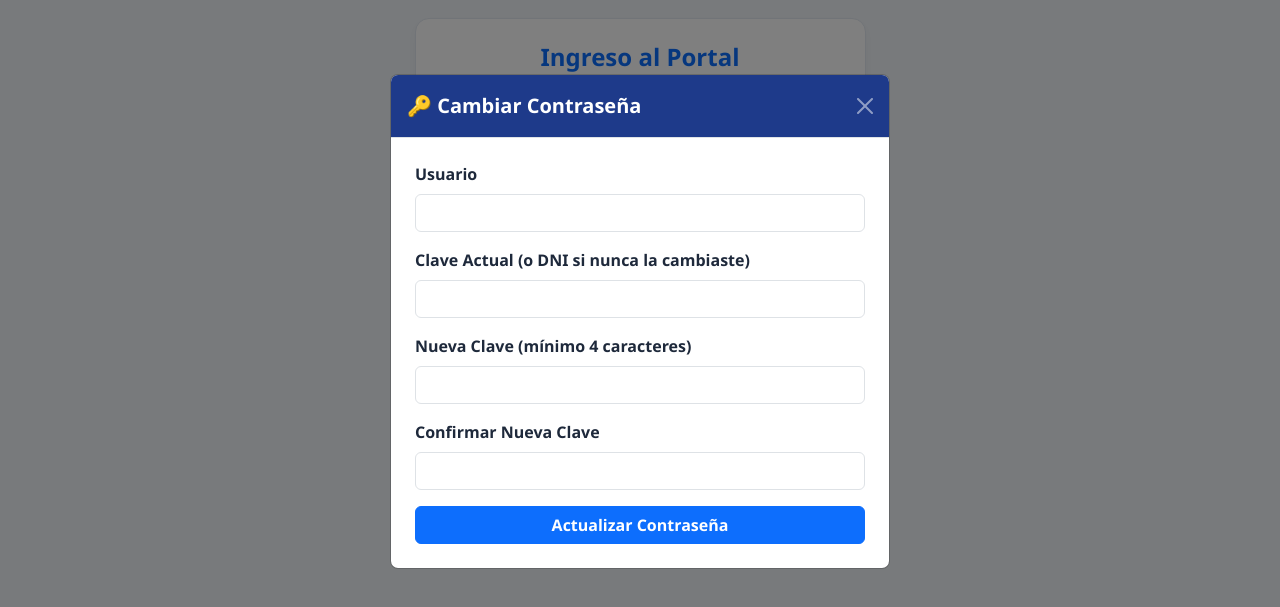
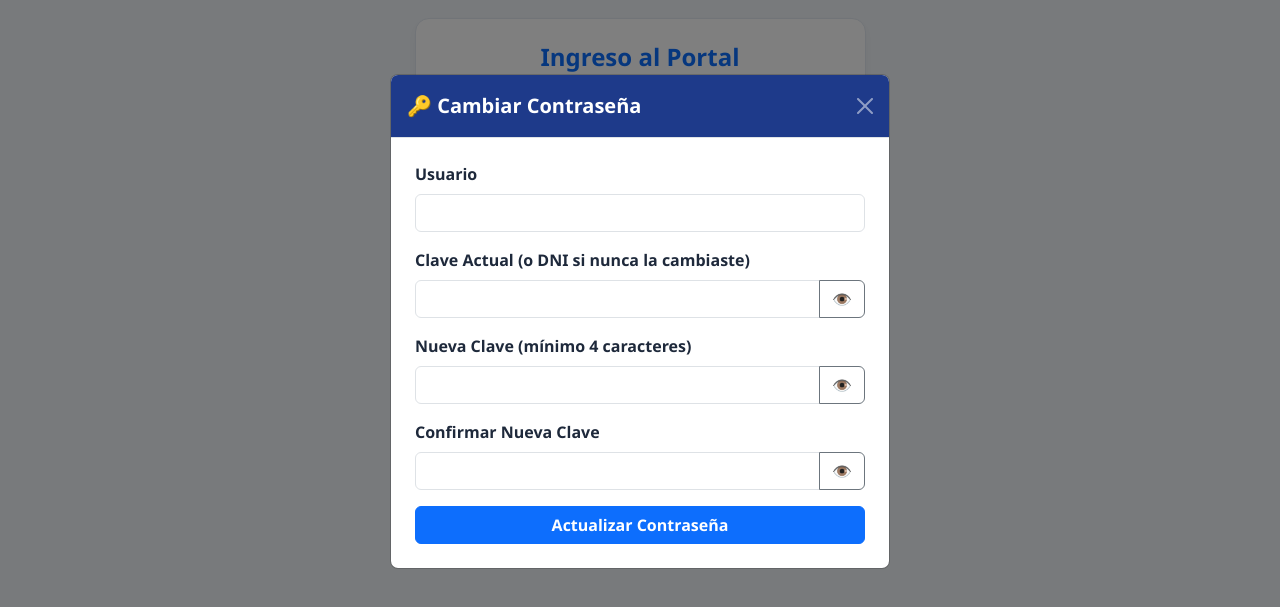
Before and after one commit to gnc-a11y/capacitaciones, a plain HTML site: page index.html in a window 1280 px wide. Both pictures are taken after a click on the link "¿Querés cambiar tu contraseña?". Shown: the part 79-686 px from the top of the page. Drawn offline with nearby package versions, Linux system fonts and the light colour scheme.

Commit message:
Update index.html

```diff
--- a/index.html
+++ b/index.html
@@ -48,7 +48,10 @@
             </div>
             <div class="mb-3">
               <label class="form-label fw-semibold">Clave (DNI por defecto)</label>
-              <input type="password" id="loginClave" class="form-control" placeholder="Ingrese su clave o DNI" required autocomplete="off">
+              <div class="input-group">
+                <input type="password" id="loginClave" class="form-control" placeholder="Ingrese su clave o DNI" required autocomplete="off">
+                <button class="btn btn-outline-secondary" type="button" data-toggle-pass="loginClave" tabindex="-1" title="Mostrar u ocultar clave">👁️</button>
+              </div>
             </div>
             <button type="submit" id="btnIngresar" class="btn btn-primary w-100 fw-bold py-2">Ingresar</button>
           </form>
@@ -201,7 +204,10 @@
                       <input type="text" id="firmaUsuario" class="form-control form-control-sm" placeholder="Usuario" required autocomplete="off" autocapitalize="none">
                     </div>
                     <div class="col-6">
-                      <input type="password" id="firmaClave" class="form-control form-control-sm" placeholder="Clave" required autocomplete="off">
+                      <div class="input-group input-group-sm">
+                        <input type="password" id="firmaClave" class="form-control" placeholder="Clave" required autocomplete="off">
+                        <button class="btn btn-outline-secondary" type="button" data-toggle-pass="firmaClave" tabindex="-1" title="Mostrar u ocultar clave">👁️</button>
+                      </div>
                     </div>
                   </div>
                 </div>
@@ -412,15 +418,24 @@
             </div>
             <div class="mb-3">
               <label class="form-label fw-semibold">Clave Actual (o DNI si nunca la cambiaste)</label>
-              <input type="password" id="ccActual" class="form-control" required autocomplete="off">
+              <div class="input-group">
+                <input type="password" id="ccActual" class="form-control" required autocomplete="off">
+                <button class="btn btn-outline-secondary" type="button" data-toggle-pass="ccActual" tabindex="-1" title="Mostrar u ocultar clave">👁️</button>
+              </div>
             </div>
             <div class="mb-3">
               <label class="form-label fw-semibold">Nueva Clave (mínimo 4 caracteres)</label>
-              <input type="password" id="ccNueva" class="form-control" minlength="4" required autocomplete="off">
+              <div class="input-group">
+                <input type="password" id="ccNueva" class="form-control" minlength="4" required autocomplete="off">
+                <button class="btn btn-outline-secondary" type="button" data-toggle-pass="ccNueva" tabindex="-1" title="Mostrar u ocultar clave">👁️</button>
+              </div>
             </div>
             <div class="mb-3">
               <label class="form-label fw-semibold">Confirmar Nueva Clave</label>
-              <input type="password" id="ccConfirmar" class="form-control" minlength="4" required autocomplete="off">
+              <div class="input-group">
+                <input type="password" id="ccConfirmar" class="form-control" minlength="4" required autocomplete="off">
+                <button class="btn btn-outline-secondary" type="button" data-toggle-pass="ccConfirmar" tabindex="-1" title="Mostrar u ocultar clave">👁️</button>
+              </div>
             </div>
             <button type="submit" id="btnGuardarClave" class="btn btn-primary w-100 fw-bold">Actualizar Contraseña</button>
           </form>
@@ -463,6 +478,6 @@
   </div>
 
   <script src="https://cdn.jsdelivr.net/npm/bootstrap@5.3.0/dist/js/bootstrap.bundle.min.js"></script>
-  <script type="module" src="js/main.js?v=2.0"></script>
+  <script type="module" src="js/main.js?v=2.1"></script>
 </body>
 </html>
```
